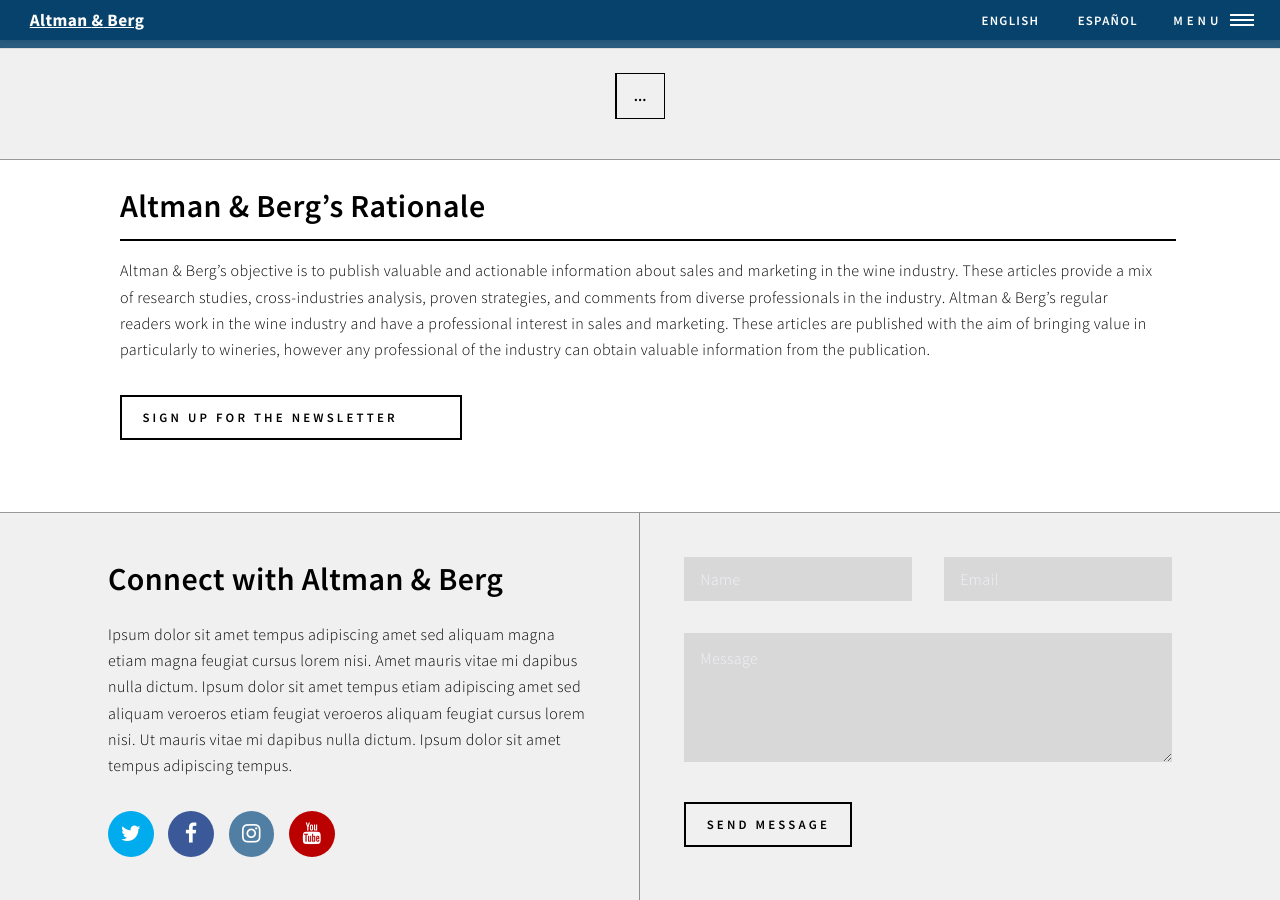
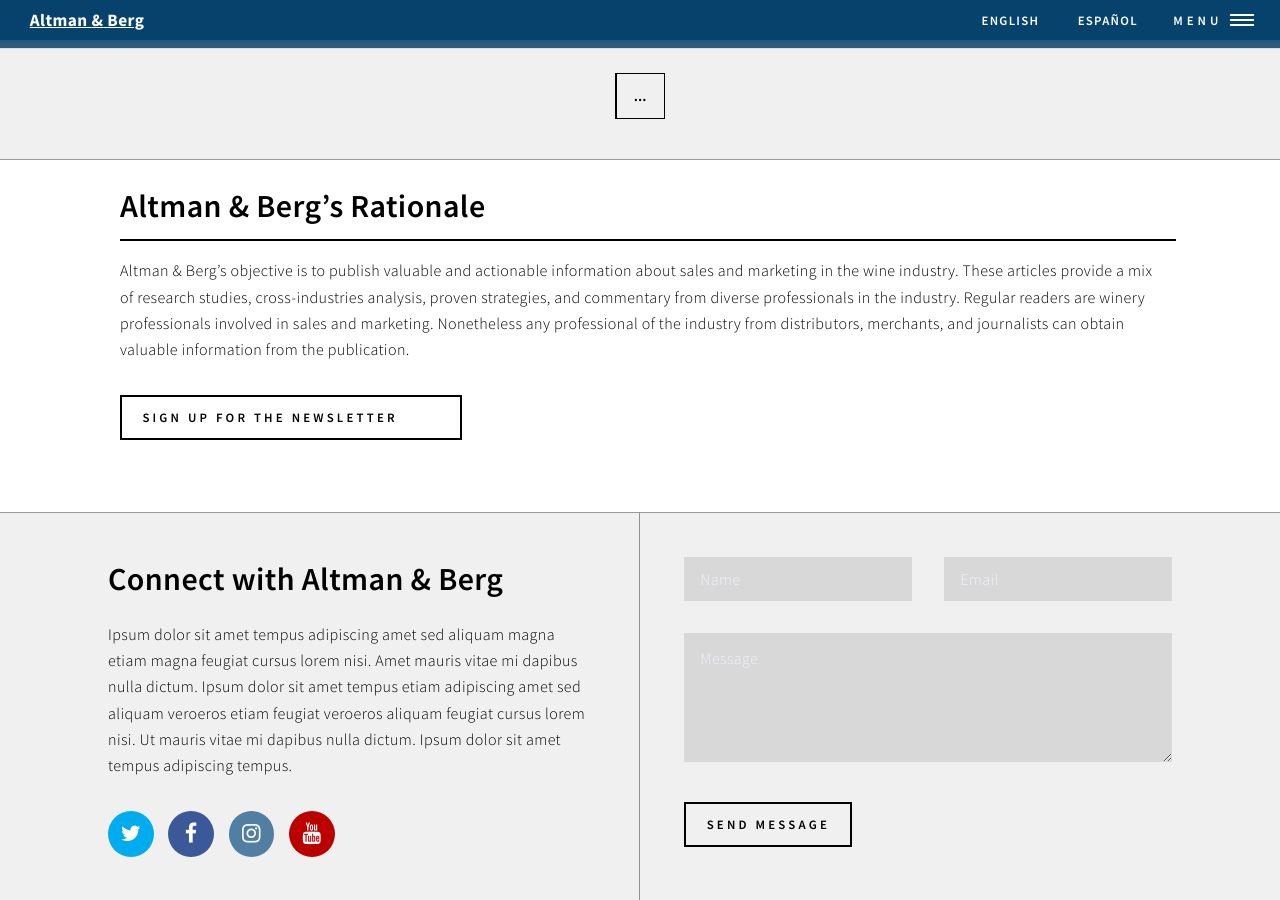
Before and after one commit to gasparlg/altmanbergtest4, a Jekyll site: the page built from index.html, in a window 1280 px wide and 900 px high, scrolled down 492 px. Built offline with Jekyll 4.4.1, drawn with Linux system fonts in a browser that asks for light colours.

Commit message:
altman berg rationale

```diff
--- a/index.html
+++ b/index.html
@@ -108,7 +108,7 @@
                             <h2>Altman &amp; Berg’s Rationale</h2>
 
                         </header>
-                        <p>Altman &amp; Berg’s objective is to publish valuable and actionable information about sales and marketing in the wine industry. These articles provide a mix of research studies, cross-industries analysis, proven strategies, and comments from diverse professionals in the industry. Altman &amp; Berg’s regular readers work in the wine industry and have a professional interest in sales and marketing. These articles are published with the aim of bringing value in particularly to wineries, however any professional of the industry can obtain valuable information from the publication. </p>
+                        <p>Altman &amp; Berg’s objective is to publish valuable and actionable information about sales and marketing in the wine industry. These articles provide a mix of research studies, cross-industries analysis, proven strategies, and commentary from diverse professionals in the industry. Regular readers are winery professionals involved in sales and marketing. Nonetheless any professional of the industry from distributors, merchants, and journalists can obtain valuable information from the publication. </p>
                         <ul class="actions">
                             <li><a href="landing.html" class="button next">Sign Up for the Newsletter</a></li>
                         </ul>
```
